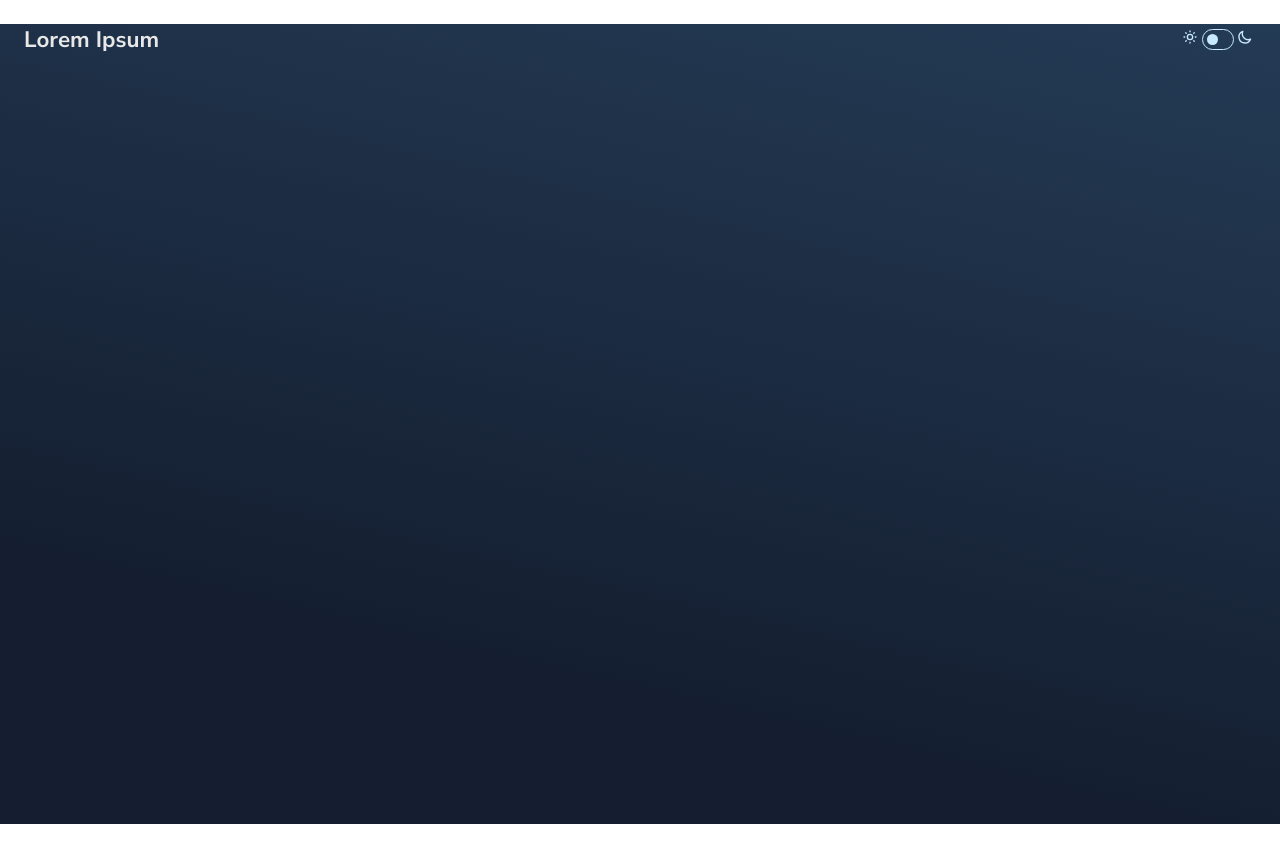
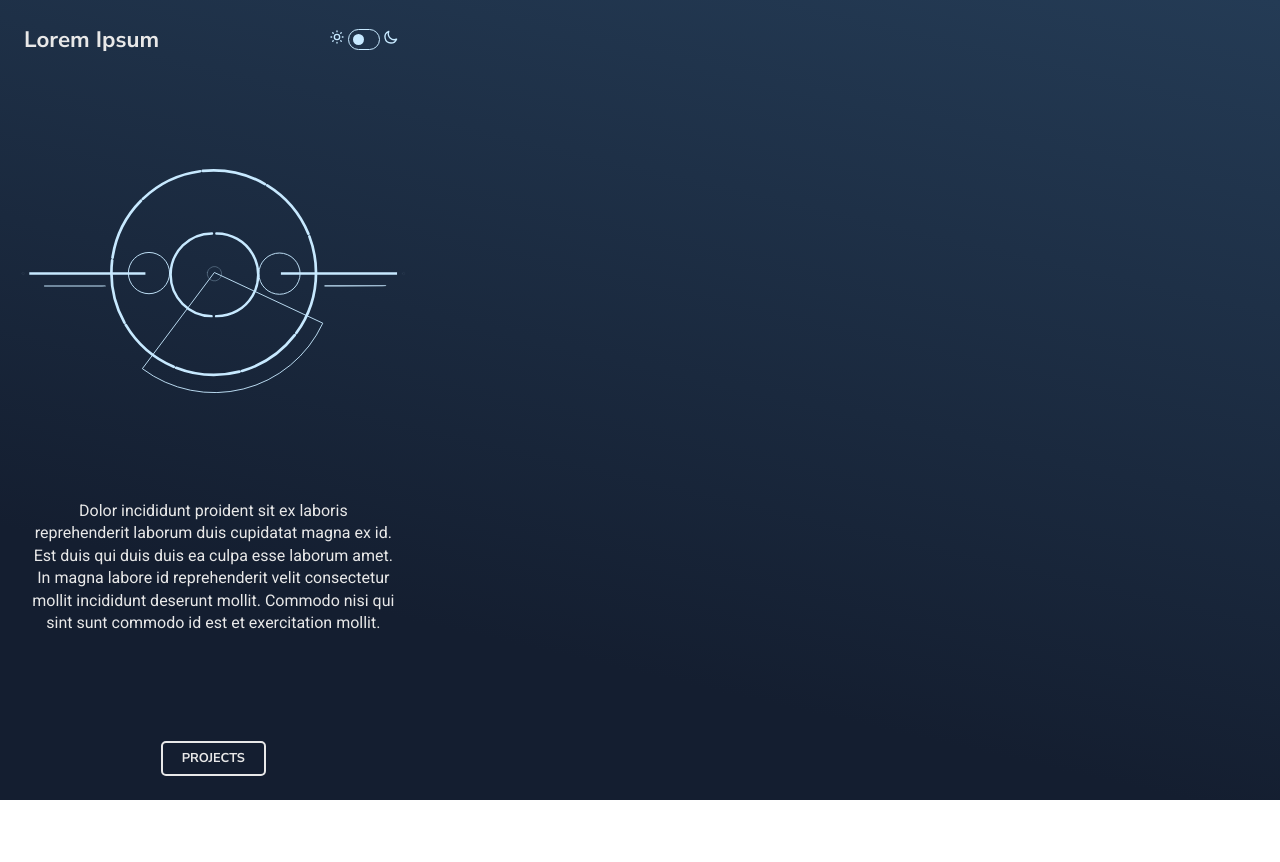
Before and after one commit to EnriOv/portfolio2.0, a React (Create React App) app in the folder 2. Application/: page / in a window 1280 px wide. Shown: the top 862 px of the page. Before the commit the page ends 824 px from the top, so only its background shows below. Built offline with nearby package versions, Linux system fonts and the light colour scheme.

Commit message:
Added component for the desktop view.

```diff
--- a/2. Application/src/AppLogic.js
+++ b/2. Application/src/AppLogic.js
@@ -1,8 +1,8 @@
 import { useState, useEffect } from 'react';
 
+import DesktopView from './components/DesktopView/DesktopView';
 import PhoneView from './components/PhoneView/PhoneView';
 import ProjectCard from './components/ProjectCard/ProjectCard';
-import TopNav from './components/TopNav/TopNav';
 
 const AppLogic = () => {
     const [displayType, setdisplayType] = useState('unknown');
@@ -33,7 +33,7 @@ const AppLogic = () => {
     const checkDisplayType = () => {
         switch(displayType) {
             case 'desktop':
-                return <TopNav />
+                return <DesktopView />
             case 'phone':
                 return <PhoneView />
             default:
--- /dev/null
+++ b/2. Application/src/components/DesktopView/DesktopView.css
@@ -0,0 +1,11 @@
+.desktop-view {
+  display: grid;
+  grid-template-columns: 1fr 1fr 1fr;
+  grid-template-rows: auto;
+  width: 100%;
+  height: 100%;
+}
+
+.desk-topnav {
+  grid-area: 1 / 1 / 2 / 2;
+}
--- /dev/null
+++ b/2. Application/src/components/DesktopView/DesktopView.js
@@ -0,0 +1,20 @@
+import ProjectInfo from '../ProjectInfo/ProjectInfo';
+import TopNav from '../TopNav/TopNav';
+import WelcomeComp from '../WelcomeComp/WelcomeComp';
+
+import './DesktopView.css';
+
+const DesktopView = () => {
+    return (
+        <div className='desktop-view'>
+            <div className='desc-cont'>
+                <TopNav className='desk-topnav'/>
+                <WelcomeComp className='welcome-cont'/>
+            </div>
+
+
+        </div>
+    )
+}
+
+export default DesktopView;
```
